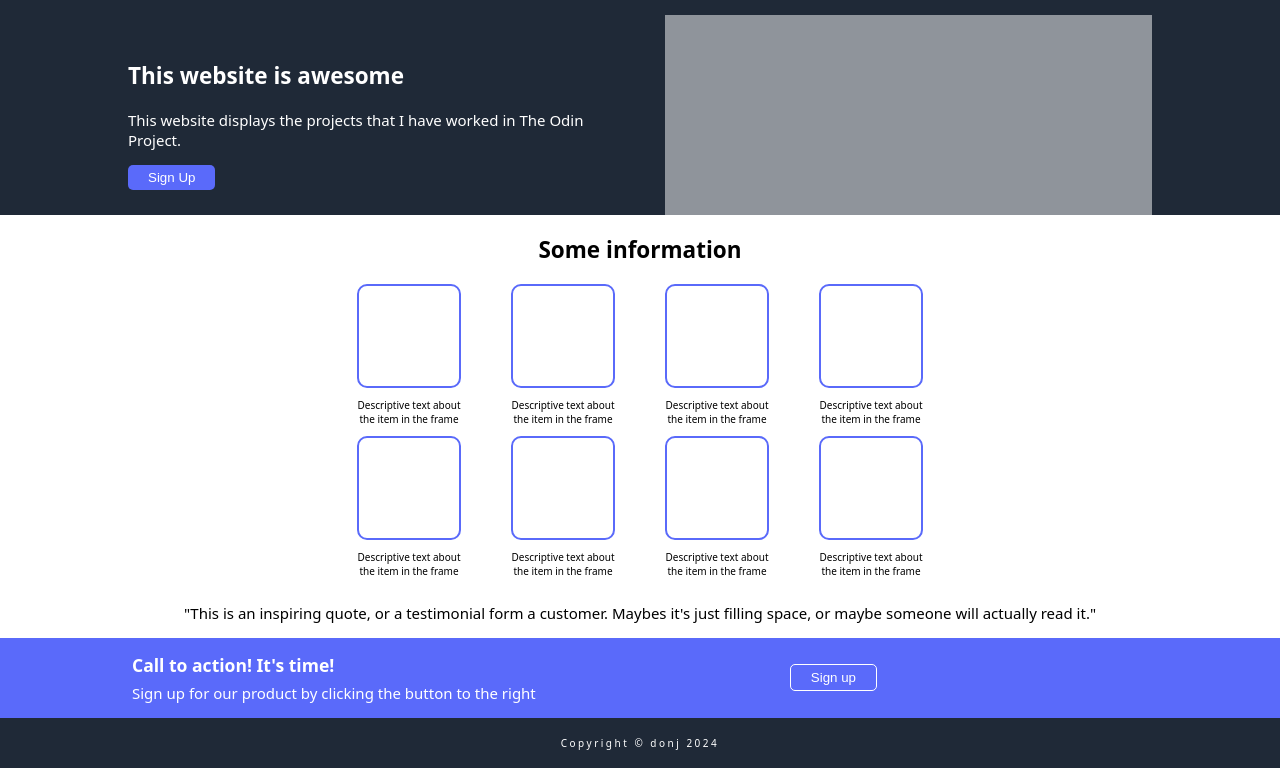
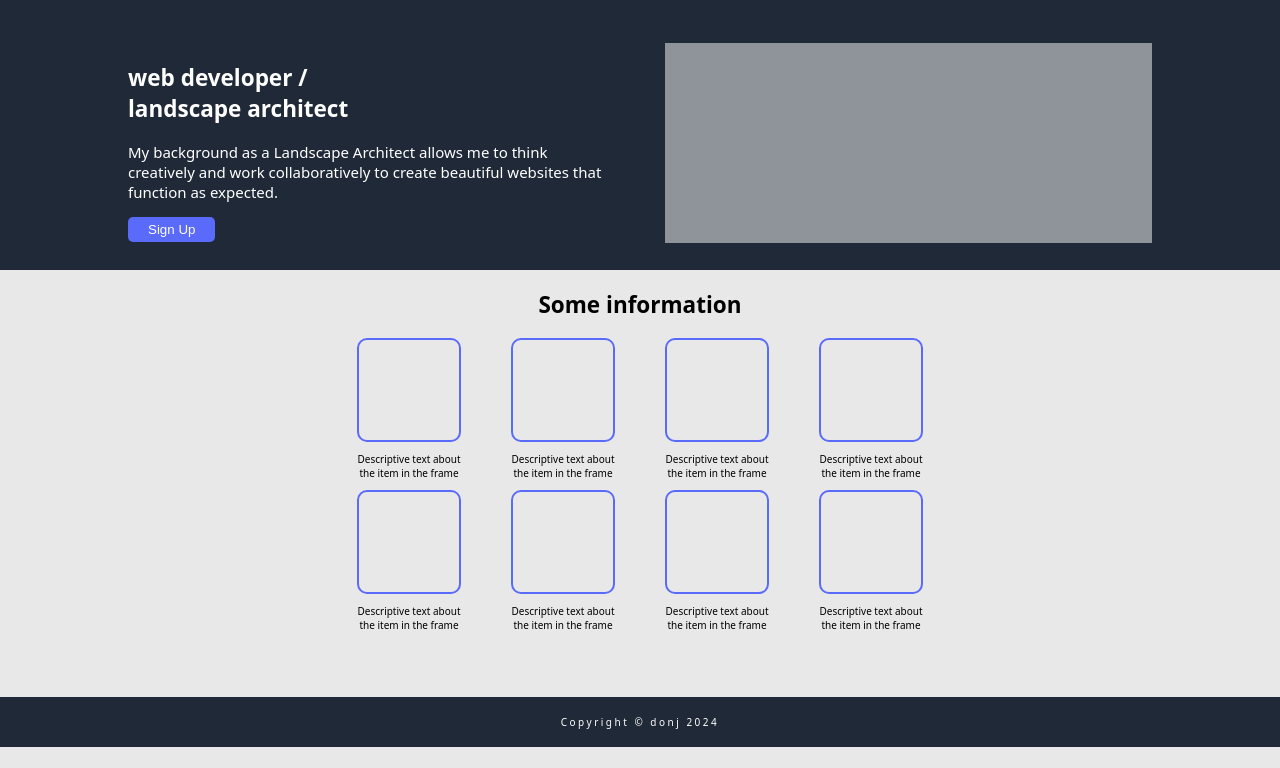
Before and after one commit to donjd/flexbox-practice-website, a plain HTML site: page index.html in a window 1280 px wide. Shown: the part 53-821 px from the top of the page. After the commit the page ends 800 px from the top, so only its background shows below. Drawn offline with Linux system fonts and the light colour scheme.

Commit message:
Change website to resume style

```diff
--- a/index.html
+++ b/index.html
@@ -1,10 +1,10 @@
 <!DOCTYPE html>
 <html lang="en">
   <head>
-        <meta charset="UTF-8">
-        <meta name="viewport" content="width=device-width, initial-scale=1.0">
-        <title>Flexbox Website</title>
-        <link rel="stylesheet" href="style.css">
+    <meta charset="UTF-8" />
+    <meta name="viewport" content="width=device-width, initial-scale=1.0" />
+    <title>Home | donj</title>
+    <link rel="stylesheet" href="style.css" />
   </head>
   <body>
     <header>
@@ -20,13 +20,18 @@
     <main>
       <section class="welcome">
         <div class="welcome-left">
-                    <h1>This website is awesome</h1>
-                    <p>This website displays the projects that I have worked in The Odin Project.</p>
+          <h1>
+            web developer / <br />
+            landscape architect
+          </h1>
+          <p>
+            My background as a Landscape Architect allows me to think creatively
+            and work collaboratively to create beautiful websites that function
+            as expected.
+          </p>
           <button class="sign-up-btn">Sign Up</button>
         </div>
-                <div class="welcome-right">
-
-                </div>
+        <div class="welcome-right"></div>
       </section>
       <section class="content">
         <h2>Some information</h2>
@@ -67,16 +72,6 @@
           </div>
         </div>
       </section>
-            <section class="quote">
-                <blockquote>"This is an inspiring quote, or a testimonial form a customer. Maybes it's just filling space, or maybe someone will actually read it."</blockquote>
-            </section>
-            <section class="call-to-action">
-                <div class="call-left">
-                    <h3>Call to action! It's time!</h3>
-                    <p>Sign up for our product by clicking the button to the right</p>
-                </div>
-                <button class="sign-up-btn">Sign up</button>
-            </section>
     </main>
     <footer>
       <p>Copyright &copy; donj 2024</p>
--- a/style.css
+++ b/style.css
@@ -11,6 +11,7 @@ body {
     padding-right: 10%; */
     min-height: 100vh;
     margin: 0;
+    background-color: #e8e8e8;
 }
 
 header {
```
Lines whose indentation alone changed are shown as unchanged.
